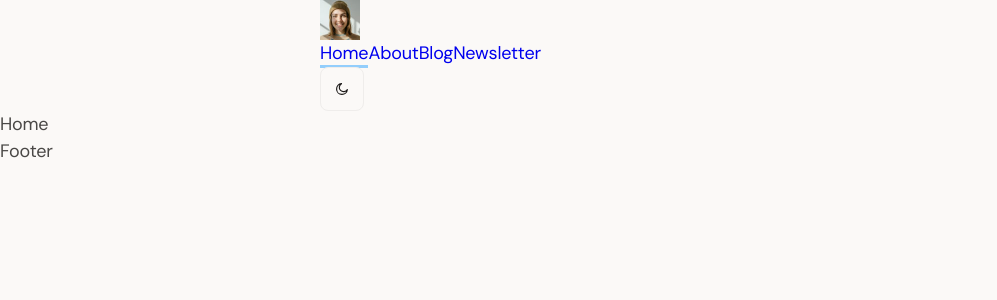
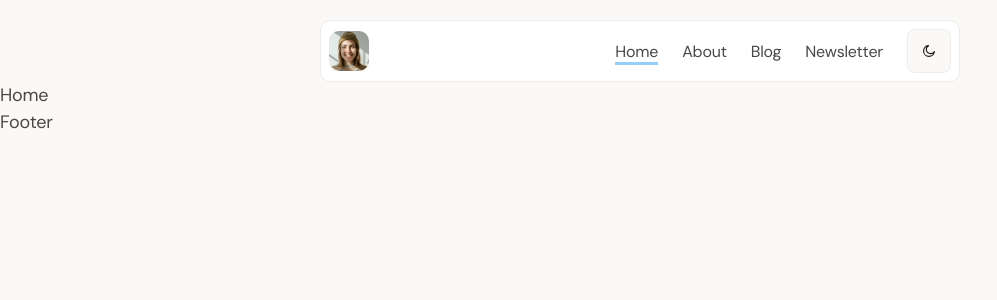
Before and after one commit to ZoitovNurulloh/personal-blog, a React (Vite) app: page / in a window 1280 px wide. Shown: the top 300 px of the page, without its empty margins (0-997 px from the left). Built offline with nearby package versions, Linux system fonts and the light colour scheme.

Commit message:
Add nav component

```diff
--- a/src/components/Nav/Nav.jsx
+++ b/src/components/Nav/Nav.jsx
@@ -2,23 +2,25 @@ import "./Nav.css";
 import { Link, NavLink } from "react-router-dom";
 import Button from "../Button/Button";
 
-const Nav = ({darkModeToggle,  darkMode}) => {
+const Nav = () => {
+
   return (
     <header className="header">
       <div className="header__container container">
-        <Link to="/">
+        <div className="header__wrapper">
+        <Link className="header__logo" to="/">
           <img src="/images/image-avatar.jpg"
-            className="header__logo" alt="Logo avatar" width="40" height="40" />
+            className="header__img" alt="Logo avatar" width="40" height="40" />
         </Link>
 
         <nav className="header__nav">
-          <NavLink to="/">Home</NavLink>
-          <NavLink to="/about">About</NavLink>
-          <NavLink to="/blog">Blog</NavLink>
-          <NavLink to="/newsletter">Newsletter</NavLink>
+          <NavLink className="header__link" to="/">Home</NavLink>
+          <NavLink className="header__link" to="/about">About</NavLink>
+          <NavLink className="header__link" to="/blog">Blog</NavLink>
+          <NavLink className="header__link" to="/newsletter">Newsletter</NavLink>
         </nav>
-
-        <Button darkModeToggle={darkModeToggle} darkMode={darkMode}/>
+        <Button  />
+        </div>
       </div>
     </header>
   )
```
